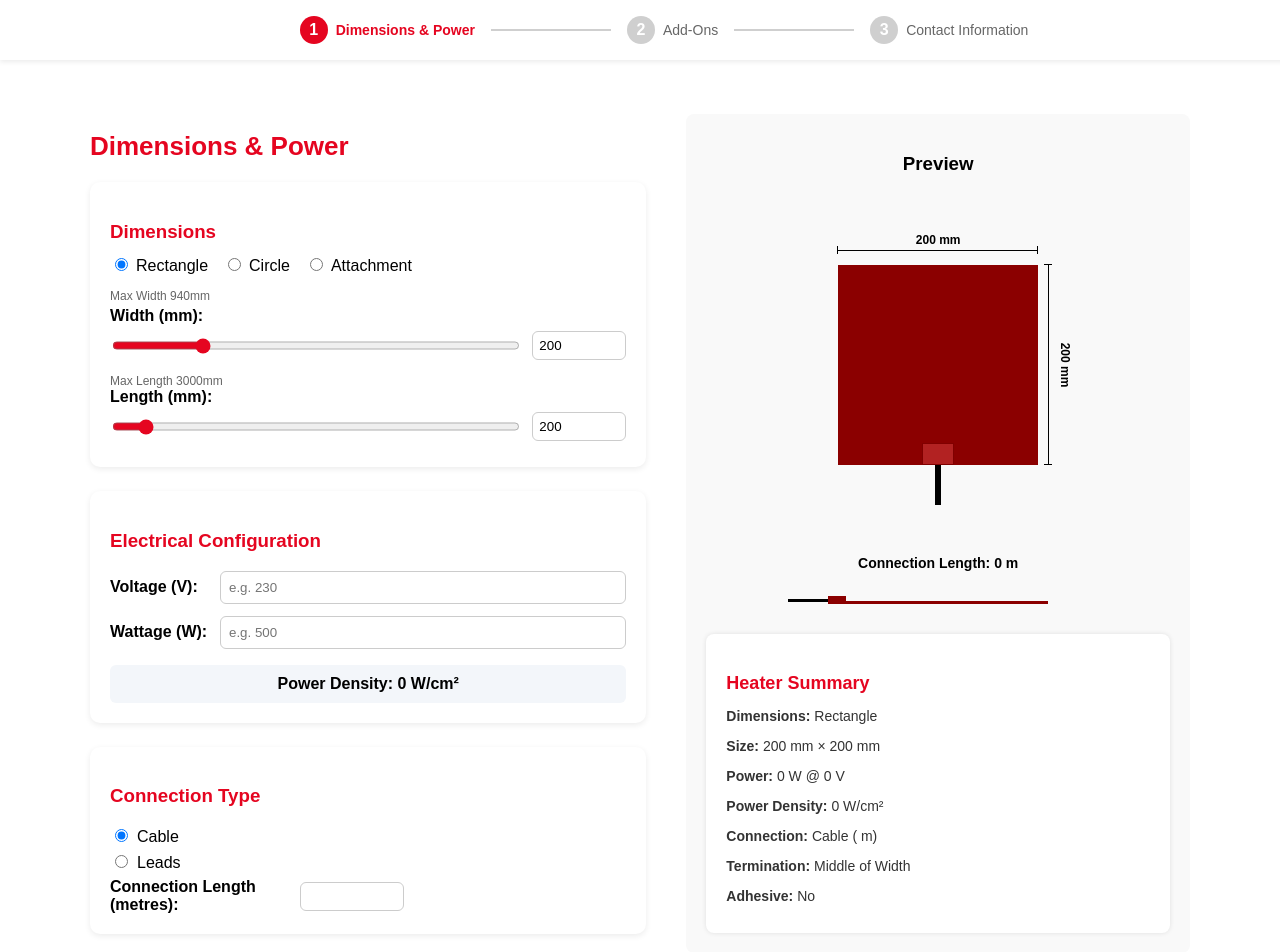
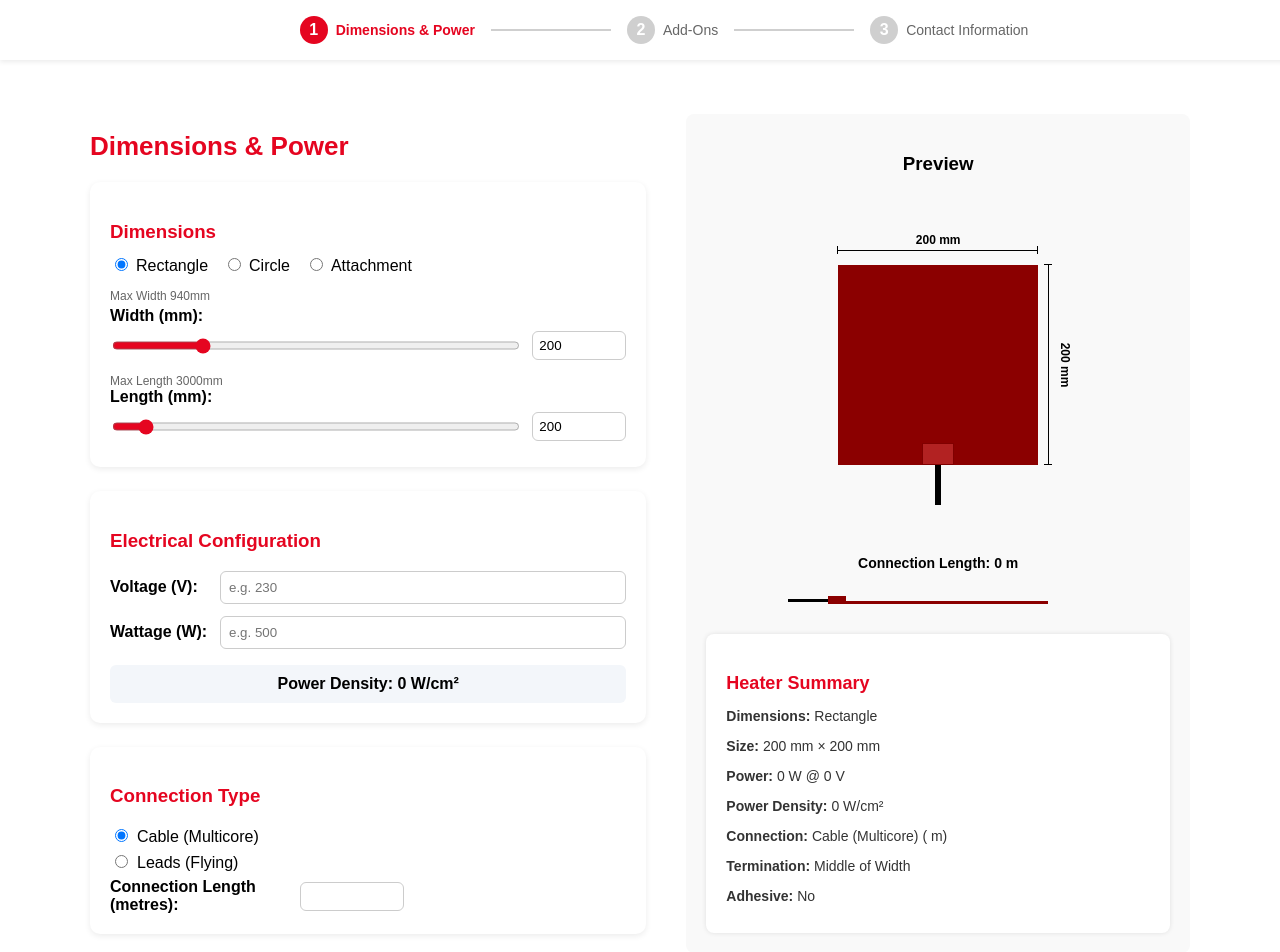
Before and after one commit to Holroyd1/heater-quote-builder, a React (Create React App) app in the folder frontend/: page / in a window 1280 px wide. Shown: the top 952 px of the page. Built offline with nearby package versions, Linux system fonts and the light colour scheme.

Commit message:
New Update

```diff
--- a/frontend/src/App.js
+++ b/frontend/src/App.js
@@ -1,28 +1,30 @@
 import React, { useState, useRef, useEffect } from "react";
 
 function App() {
+  const [page, setPage] = useState(1);
+
   useEffect(() => {
     const sendHeightToParent = () => {
       const height = document.body.scrollHeight;
       window.parent.postMessage({ height }, "*");
-      console.log("Sending height to parent:", height);
     };
 
     window.addEventListener("resize", sendHeightToParent);
-    sendHeightToParent(); // initial send
-
-    // Observe dynamic React content (form changes, pagination, etc.)
+    sendHeightToParent();
+
     const observer = new MutationObserver(sendHeightToParent);
     observer.observe(document.body, { childList: true, subtree: true });
-
-    console.log("Iframe snippet running");
 
     return () => {
       window.removeEventListener("resize", sendHeightToParent);
       observer.disconnect();
     };
   }, []);
-  const [page, setPage] = useState(1);
+
+  useEffect(() => {
+    window.scrollTo({ top: 0, left: 0, behavior: "smooth" });
+    window.parent?.postMessage({ type: "scrollToTop" }, "*");
+  }, [page]);
 
   // --- Page 1 States ---
   const [volts, setVolts] = useState("");
@@ -31,7 +33,7 @@ function App() {
   const [length, setLength] = useState("200");
   const [diameter, setDiameter] = useState("200");
   const [shape, setShape] = useState("Rectangle");
-  const [connectionType, setConnectionType] = useState("Cable");
+  const [connectionType, setConnectionType] = useState("Cable (Multicore)");
   const [connectionLength, setConnectionLength] = useState("");
   const [terminationPos, setTerminationPos] = useState("1-bottom");
 
@@ -75,7 +77,7 @@ function App() {
     setLength("200");
     setDiameter("200");
     setShape("Rectangle");
-    setConnectionType("Cable");
+    setConnectionType("Cable (Multicore)");
     setConnectionLength("");
     setTerminationPos("1-bottom");
 
@@ -738,7 +740,7 @@ ${annualQty ? `Annual Quantity: ${annualQty}` : ""}
               >
                 <h3 style={{ color: "#E50520" }}>Connection Type</h3>
 
-                {["Cable", "Leads"].map((type) => (
+                {["Cable (Multicore)", "Leads (Flying)"].map((type) => (
                   <label
                     key={type}
                     style={{ display: "block", marginBottom: "6px" }}
@@ -1337,7 +1339,7 @@ ${annualQty ? `Annual Quantity: ${annualQty}` : ""}
                   {/* CABLES / LEADS */}
                   {terminationPos === "1-bottom" && (
                     <>
-                      {connectionType === "Cable" && (
+                      {connectionType === "Cable (Multicore)" && (
                         <div
                           style={{
                             position: "absolute",
@@ -1352,7 +1354,7 @@ ${annualQty ? `Annual Quantity: ${annualQty}` : ""}
                         />
                       )}
 
-                      {connectionType === "Leads" && (
+                      {connectionType === "Leads (Flying)" && (
                         <>
                           <div
                             style={{
@@ -1389,7 +1391,7 @@ ${annualQty ? `Annual Quantity: ${annualQty}` : ""}
 
                   {terminationPos === "2-left" && (
                     <>
-                      {connectionType === "Cable" && (
+                      {connectionType === "Cable (Multicore)" && (
                         <div
                           style={{
                             position: "absolute",
@@ -1404,7 +1406,7 @@ ${annualQty ? `Annual Quantity: ${annualQty}` : ""}
                         />
                       )}
 
-                      {connectionType === "Leads" && (
+                      {connectionType === "Leads (Flying)" && (
                         <>
                           <div
                             style={{
```
